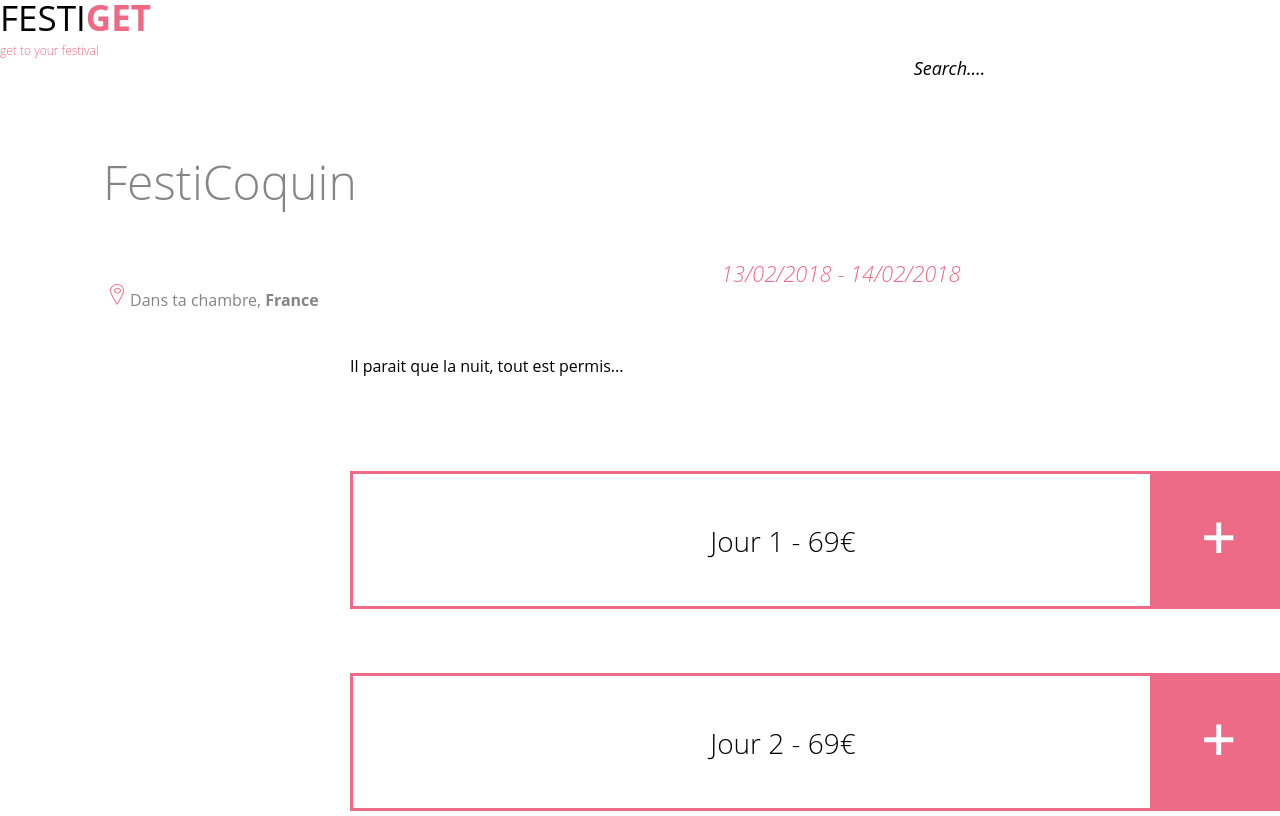
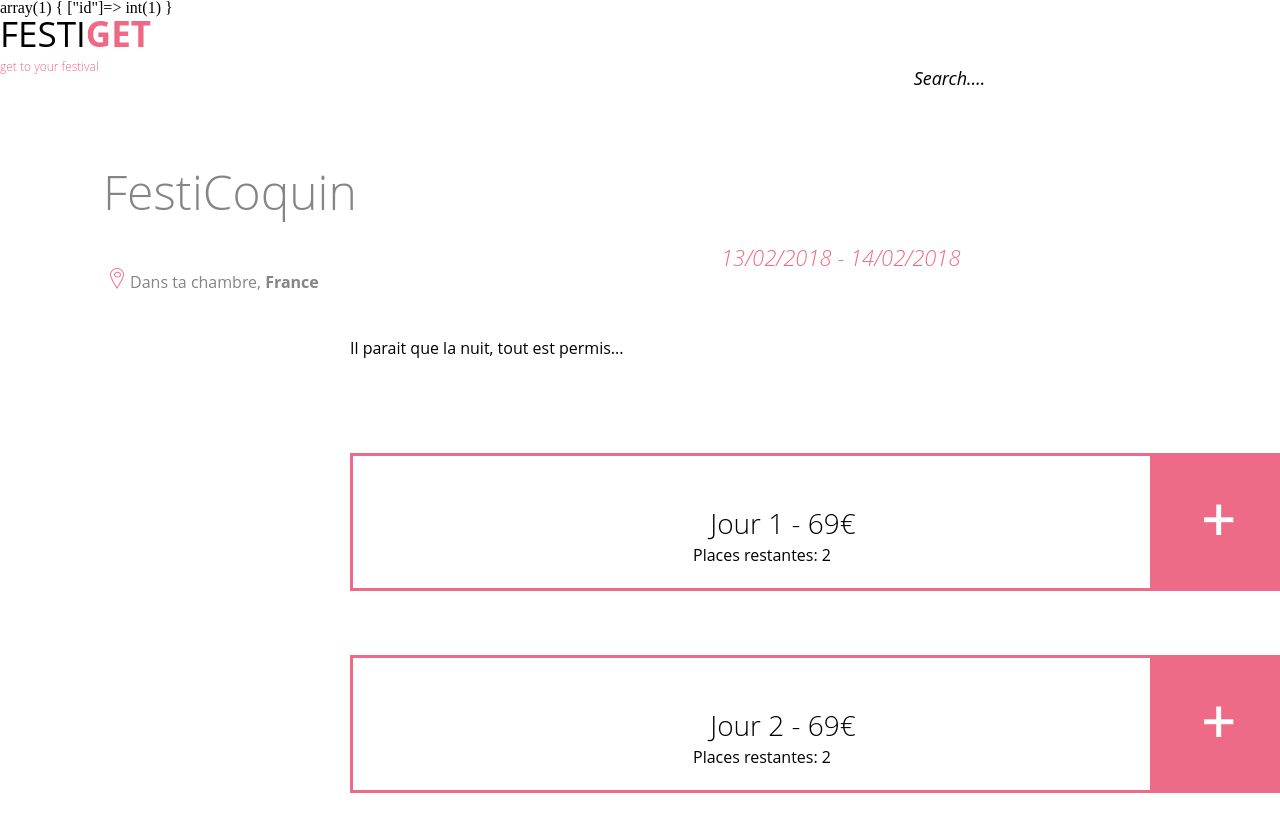
Before and after one commit to Paulehair/FestiGet, a PHP site: page /product.php?id=1 in a window 1280 px wide; the page is wider, and only the part inside the window is pictured. Run offline with PHP 8.4, Linux system fonts and the light colour scheme; a user stored in the database is signed in; data comes from the database, SQL or seed files in the repository.

Commit message:
pick.php done

```diff
--- a/product.php
+++ b/product.php
@@ -1,6 +1,10 @@
 <?php
 
+session_start();
+
 require_once "connection.php";
+
+var_dump($_SESSION);
 
 // RETRIEVE DATA FROM DATABASE
 $data_fetcher = $connection->prepare("
@@ -85,26 +89,29 @@ if (!isset($index)) {
                          <div class="button_day" style="<?php if ($data[$index]['ticket_count_d1'] == -1) {echo "display: none";} ?>">
                              <div class="rectangleRose">
                                  <p class="festival27F">Jour 1 <?php if ($data[$index]['ticket_count_d1'] != -1) {echo " - " . $data[$index]["ticket_price_d1"] . "€";} ?></p>
+                                 <p class="festival27F_places" style="margin-left: 340px; margin-top: 10px;">Places restantes: <?= $data[$index]['ticket_count_d1'] ?></p>
                              </div>
-                             <div class="carreRose">
+                             <a class="carreRose" style="display: block" href="pick.php?id=<?= $_GET["id"]?>&day=1">
                                  <img class="plus" src="assets/img/plus.png" alt="">
-                             </div>
+                             </a>
                          </div>
                          <div class="button_day" style="<?php if ($data[$index]['ticket_count_d2'] == -1) {echo "display: none";} ?>">
                              <div class="rectangleRose2">
                                 <p class="festival27F">Jour 2 <?php if ($data[$index]['ticket_count_d2'] != -1) {echo " - " . $data[$index]["ticket_price_d2"] . "€";} ?></p>
+                                 <p class="festival27F_places" style="margin-left: 340px; margin-top: 10px;">Places restantes: <?= $data[$index]['ticket_count_d1'] ?></p>
                              </div>
-                             <div class="carreRose">
+                             <a class="carreRose" style="display: block" href="pick.php?id=<?= $_GET["id"]?>&day=2">
                                  <img class="plus" src="assets/img/plus.png" alt="">
-                         </div>
+                             </a>
                          </div>
                          <div class="button_day" style="<?php if ($data[$index]['ticket_count_d3'] == -1) {echo "display: none";} ?>">
                              <div class="rectangleRose3">
                                  <p class="festival27F">Jour 3 <?php if ($data[$index]['ticket_count_d3'] != -1) {echo " - " . $data[$index]["ticket_price_d3"] . "€";} ?></p>
+                                 <p class="festival27F_places" style="margin-left: 340px; margin-top: 10px;">Places restantes: <?= $data[$index]['ticket_count_d1'] ?></p>
                              </div>
-                             <div class="carreRose">
+                             <a class="carreRose" style="display: block" href="pick.php?id=<?= $_GET["id"]?>&day=3">
                                  <img class="plus" src="assets/img/plus.png" alt="">
-                             </div>
+                             </a>
                          </div>
                      </div>
                  </section>
```
Also changed, not shown: pick.php (added, +37 -0 lines).
